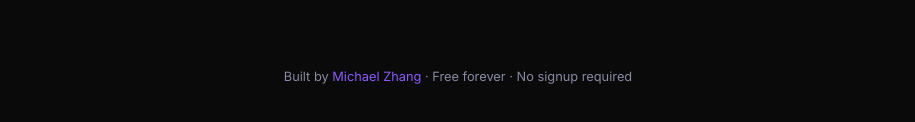
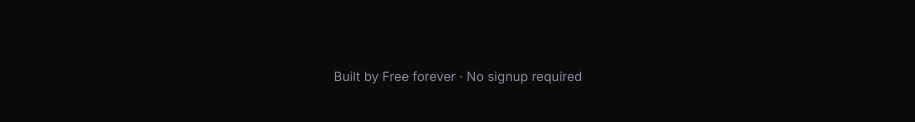
Before and after one commit to michael-ami-01/ai-council, a plain HTML site: page index.html in a window 1280 px wide. Shown: the part 1086-1208 px from the top of the page, without its empty margins (182-1097 px from the left). Drawn offline with Linux system fonts and the light colour scheme.

Commit message:
Remove personal attribution from site

```diff
--- a/index.html
+++ b/index.html
@@ -122,7 +122,7 @@
                             </div>
         </div>
 
-        <footer class="footer">Built by <a href="https://github.com/mzio" target="_blank">Michael Zhang</a> · Free forever · No signup required</footer>
+        <footer class="footer">Built by Free forever · No signup required</footer>
     </div>
 
     <script>
```
